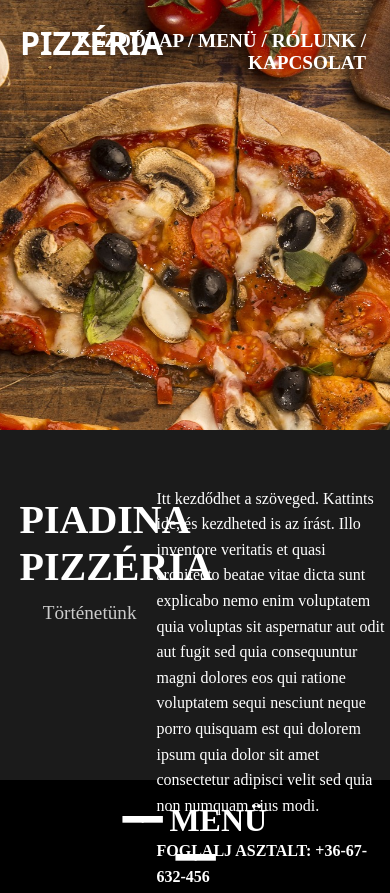
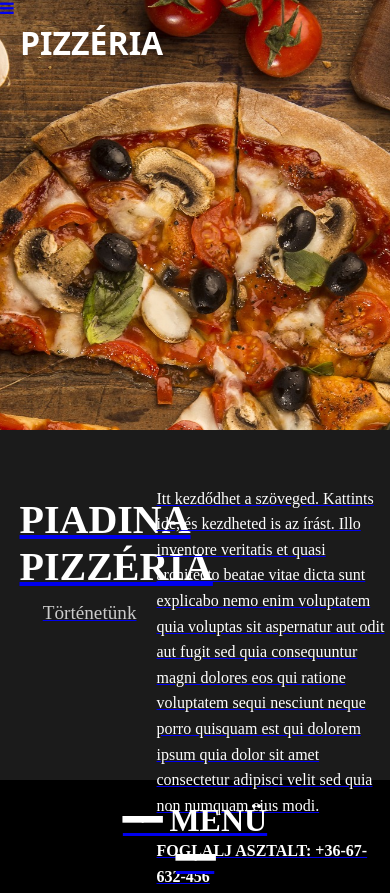
Before and after one commit to TothMilan2/Pizzaweb, a plain HTML site: page index.html in a window 390 px wide. Shown: the top 893 px of the page. Drawn offline with Linux system fonts and the light colour scheme.

Commit message:
hamburger

```diff
--- a/index.html
+++ b/index.html
@@ -10,7 +10,7 @@
 <body>
     <header>
         <h1 id="cim">Pizzéria</h1>
-        <nav>
+        <nav id="myLinks">
             <a href="">Kezdőlap / </a>
             <a href=""> Menü /</a>
             <a href=""> Rólunk /</a>
@@ -18,6 +18,9 @@
 
 
         </nav>
+
+        <a href="javascript:void(0);" class="icon" onclick="myFunction()">
+            <i class="fa fa-bars"></i>
 
     </header>
 
@@ -131,5 +134,15 @@
                             Az oldalt a webnode üzemelteti</div>
     </footer>
 
+    <script>
+        function myFunction() {
+          var x = document.getElementById("myLinks");
+          if (x.style.display === "block") {
+            x.style.display = "none";
+          } else {
+            x.style.display = "block";
+          }
+        }
+        </script>
 </body>
 </html>
--- a/pizza.css
+++ b/pizza.css
@@ -3,6 +3,7 @@ body{
     background-color: rgb(0, 0, 0);
     min-height: 100vh;
     color: white;
+    text-decoration: none;
 }
 
 /*Header*/
@@ -21,6 +22,15 @@ header{
 
 
 }
+
+.icon{
+  height: fit-content;
+
+
+
+}
+
+
 #cim{
     text-align: left;
     left: 20px;
@@ -38,7 +48,7 @@ nav{
     top: 30px;
     font-size: larger;
 }
-nav a{
+nav a {
     text-decoration: none;
     color: white;
     text-transform: uppercase;
@@ -122,6 +132,7 @@ nav a:hover{
 .menu{
     text-align: center;
     height: 400px;
+    color: white;
 
     padding-left: 220px ;
     padding-right: 220px ;
@@ -419,6 +430,10 @@ table td{
 
 }
 @media only screen and (max-width: 896px) {
+  #myLinks{
+    display: none;
+  }
+
   #fopizza{
 
     grid-column-start: 1;
```
